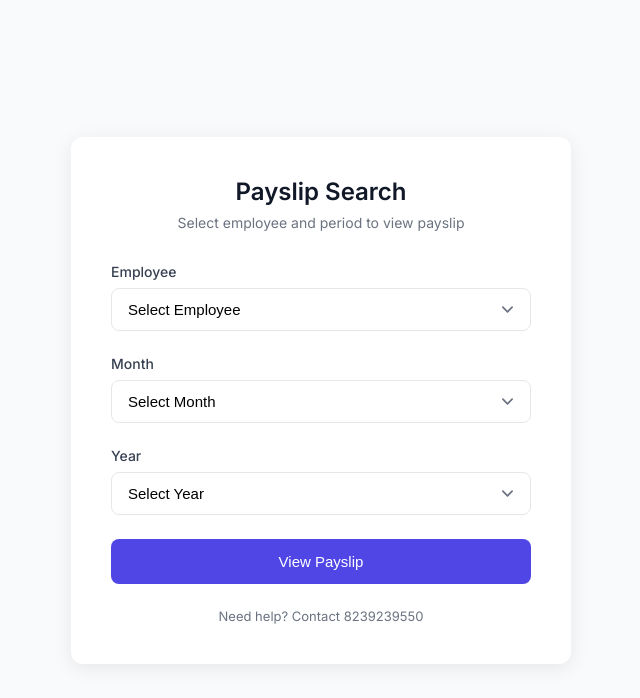
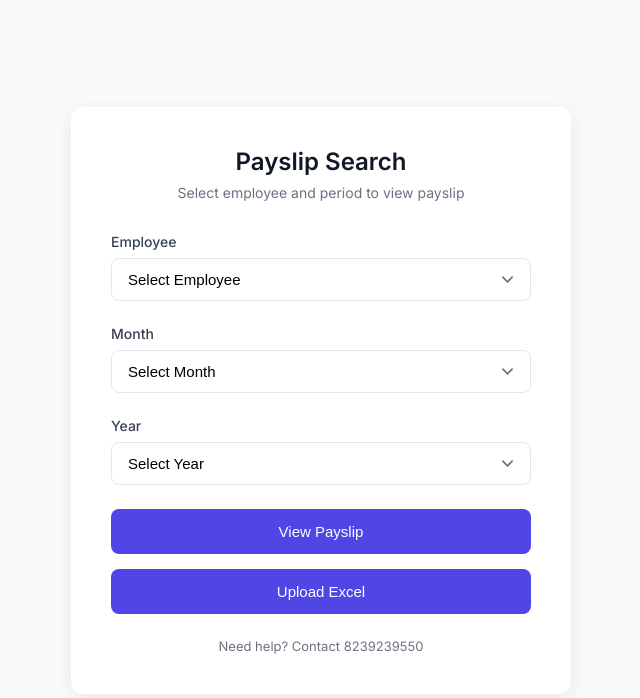
Before and after one commit to Ashishyoyo91/se, a PHP site: page / in a window 1280 px wide. Shown: the top 698 px of the page, without its empty margins (319-959 px from the left). Run offline with PHP 8.4, Linux system fonts and the light colour scheme; data comes from the database, SQL or seed files in the repository; data that the repository does not hold is empty.

Commit message:
btn addes

```diff
--- a/index.php
+++ b/index.php
@@ -252,10 +252,12 @@ $conn = new mysqli("localhost", "root", "", "test");
 
             <button type="submit" class="btn btn-primary">View Payslip</button>
         </form>
-
-        <div class="form-footer">
-            Need help? Contact 8239239550
-        </div>
+        <div style="margin-top: 15px;text-align: center;" >
+               <a href ="./upload.php" ><button type="" name="" class="btn btn-primary btn-md">Upload Excel</button></a>
+           </div>
+       <div class="form-footer">
+        Need help? Contact 8239239550
+    </div>
     </div>
 
     <script>
@@ -278,7 +280,7 @@ $conn = new mysqli("localhost", "root", "", "test");
                 year
             });
 
-            alert(Searching for payslip: Employee ${employee}, ${month}/${year});
+            // alert(Searching for payslip: Employee ${employee}, ${month}/${year});
         });
     </script>
 </body>
--- a/upload.php
+++ b/upload.php
@@ -118,6 +118,9 @@ else{ ?>
                     <button type="submit" name="submit" class="btn btn-upload btn-lg">Upload CSV</button>
                 </div>
             </form>
+            <div style="margin-top: 15px;text-align: center;" >
+                <a href ="./index.php" ><button type="" name="" class="btn btn-primary btn-md">View Payslip</button></a>
+            </div>
         </div>
     </div>
 
```
